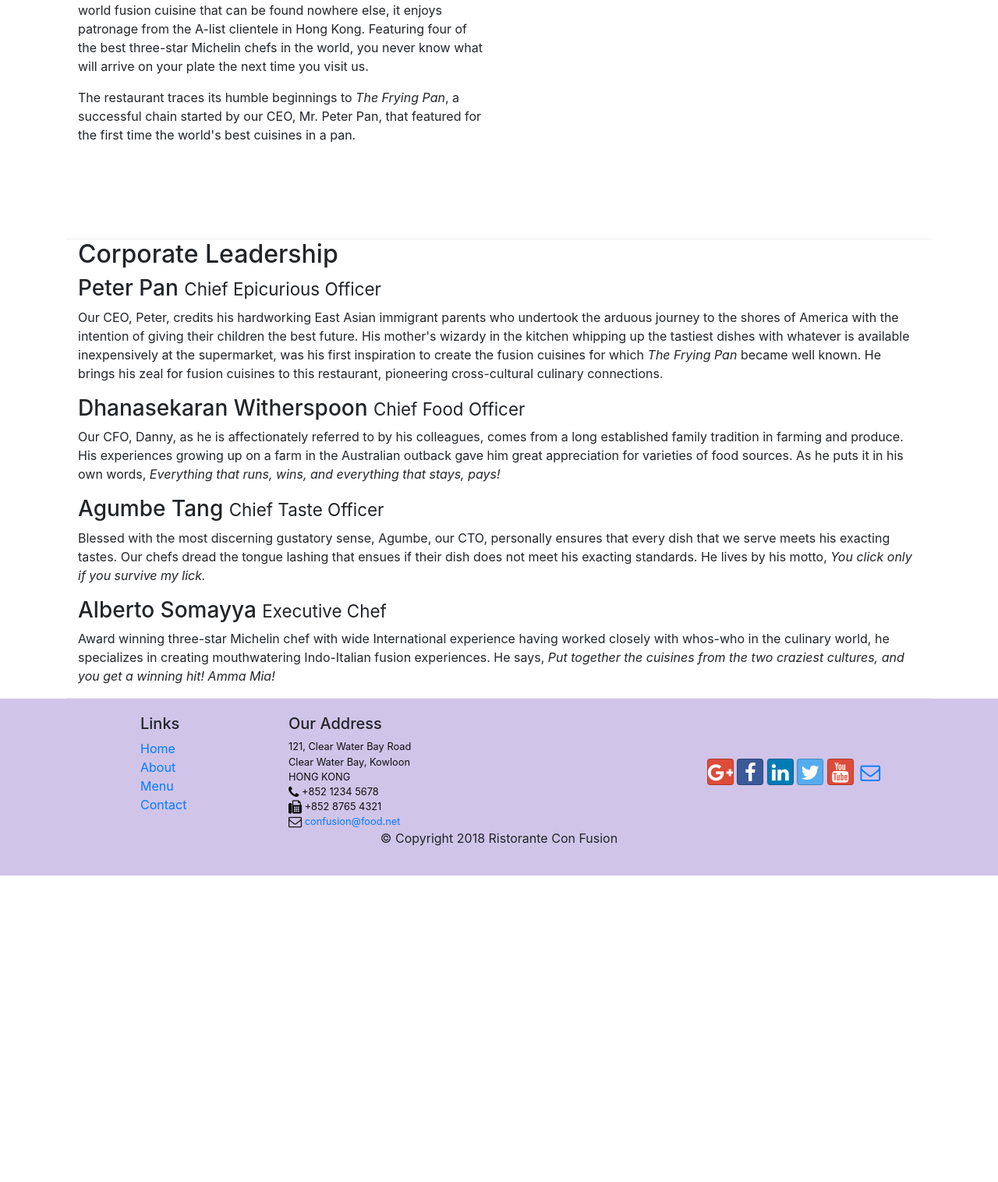
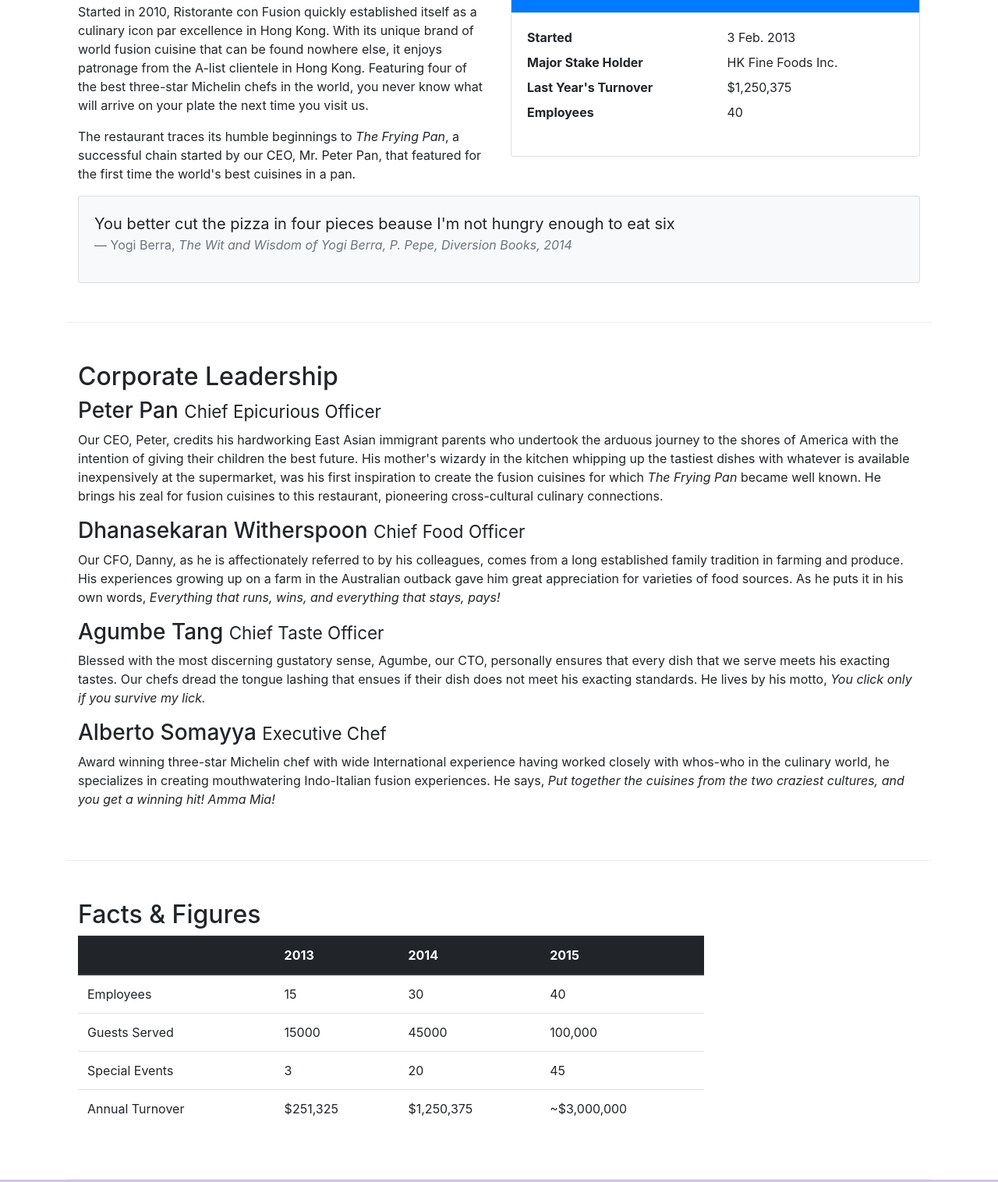
Before and after one commit to 1976user/bootstrap-4, a website: page aboutus.html in a window 1280 px wide. Shown: the part 558-2074 px from the top of the page at 78% size. Before the commit the page ends 1731 px from the top, so only its background shows below. Drawn offline with nearby package versions, Linux system fonts and the light colour scheme.

Commit message:
Week2 Displaying Content: Tables and Cards

```diff
--- a/aboutus.html
+++ b/aboutus.html
@@ -78,6 +78,41 @@
                 <p>The restaurant traces its humble beginnings to <em>The Frying Pan</em>, a successful chain started by our CEO, Mr. Peter Pan, that featured for the first time the world's best cuisines in a pan.</p>
             </div>
             <div class="col-12 col-sm-6">
+                <div class="card">
+                    <h3 class="card-header bg-primary text-white">
+                        Facts At a Glance
+                    </h3>
+                    <div class="card-body">
+                        <dl class="row">
+                            <dt class="col-6">Started</dt>
+                            <dd class="col-6">3 Feb. 2013</dd>
+
+                            <dt class="col-6">Major Stake Holder</dt>
+                            <dd class="col-6">HK Fine Foods Inc.</dd>
+
+                            <dt class="col-6">Last Year's Turnover</dt>
+                            <dd class="col-6">$1,250,375</dd>
+
+                            <dt class="col-6">Employees</dt>
+                            <dd class="col-6">40</dd>
+                        </dl>
+                    </div>
+                </div>
+            </div>
+
+            <div class="col-12">
+                <div class="card card-body bg-light">
+                    <blockquote class="blockquote">
+                        <p class="mb-0">You better cut the pizza in four pieces
+                            beause I'm not hungry enough to eat six
+                        </p>
+                        <footer class="blockquote-footer">Yogi Berra,
+                            <cite title="Source Title">The Wit and Wisdom of
+                                Yogi Berra, P. Pepe, Diversion Books, 2014
+                            </cite>
+                        </footer>
+                    </blockquote>
+                </div>
             </div>
         </div>
 
@@ -94,6 +129,52 @@
                 <h3>Alberto Somayya <small>Executive Chef</small></h3>
                 <p class="d-none d-sm-block">Award winning three-star Michelin chef with wide International experience having worked closely with whos-who in the culinary world, he specializes in creating mouthwatering Indo-Italian fusion experiences. He says, <em>Put together the cuisines from the two craziest cultures, and you get a winning hit! Amma Mia!</em></p>
             </div>
+       </div>
+
+       <div class="row row-content">
+           <div class="col-12 col-sm-9">
+               <h2>Facts &amp; Figures</h2>
+               <div class="table-responsive">
+                <table class="table table-stripped">
+                    <thead class="thead-dark">
+                        <tr>
+                            <th>&nbsp;</th>
+                            <th>2013</th>
+                            <th>2014</th>
+                            <th>2015</th>
+                        </tr>
+                    </thead>
+                    <tbody>
+                        <tr>
+                            <td>Employees</td>
+                            <td>15</td>
+                            <td>30</td>
+                            <td>40</td>
+                        </tr>
+                        <tr>
+                            <td>Guests Served</td>
+                            <td>15000</td>
+                            <td>45000</td>
+                            <td>100,000</td>
+                        </tr>
+                        <tr>
+                            <td>Special Events</td>
+                            <td>3</td>
+                            <td>20</td>
+                            <td>45</td>
+                        </tr>
+                        <tr>
+                            <td>Annual Turnover</td>
+                            <td>$251,325</td>
+                            <td>$1,250,375</td>
+                            <td>~$3,000,000</td>
+                        </tr>
+                    </tbody>
+                </table>
+               </div>
+           </div>
+           <div class="col-12 col-sm-3">
+           </div>
        </div>
     </div>
 
--- a/css/styles.css
+++ b/css/styles.css
@@ -5,7 +5,7 @@
 
 .row-content {
 	margin: 0px auto;
-	padding: : 50px 0px 50px 0px;
+	padding: 50px 0px 50px 0px;
 	border-bottom: 1px ridge;
 	min-height: 400px;
 }
```
Also changed, not shown: contactus.html (+1 -3 lines).
